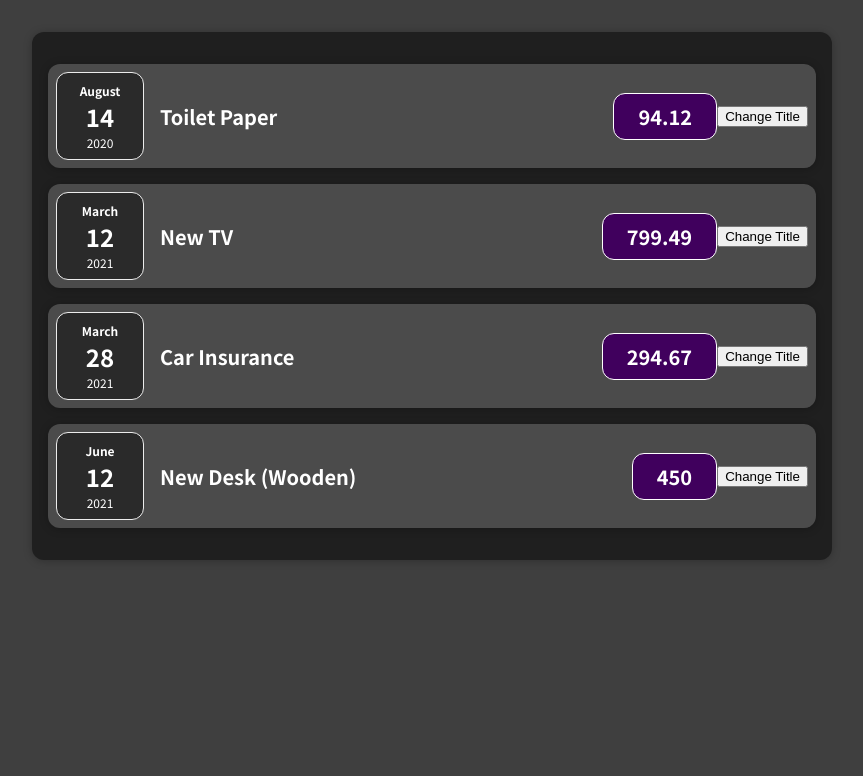
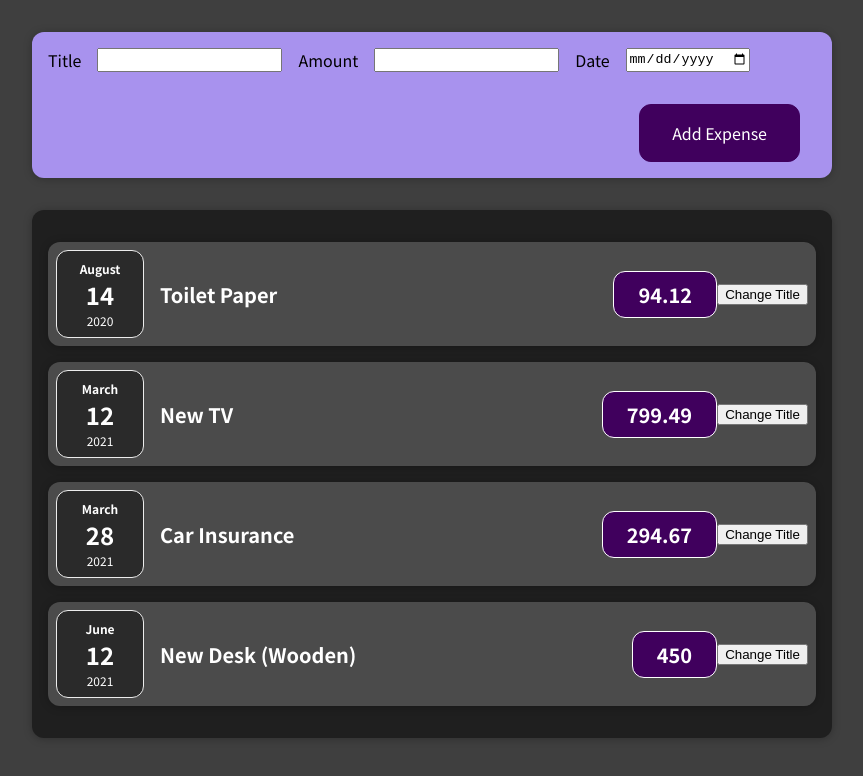
Before and after one commit to ur-git/react-basic-App, a React (Create React App) app: page / in a window 1280 px wide. Shown: the top 776 px of the page, without its empty margins (208-1071 px from the left). Built offline with nearby package versions, Linux system fonts and the light colour scheme.

Commit message:
adding form inputs

```diff
--- a/src/App.js
+++ b/src/App.js
@@ -1,4 +1,5 @@
 import Expenses from "./Components/Expenses/Expenses";
+import NewExpense from "./Components/NewExpense/NewExpense";
 
 function App() {
   const expenses = [
@@ -25,6 +26,7 @@
 
   return (
     <div>
+      <NewExpense></NewExpense>
       <Expenses items={expenses}></Expenses>
     </div>
   );
--- /dev/null
+++ b/src/Components/NewExpense/ExpenseFrom.css
@@ -0,0 +1,26 @@
+.new-expense__controls {
+  display: flex;
+  flex-wrap: wrap;
+  gap: 1rem;
+  margin-bottom: 1rem;
+  text-align: left;
+}
+
+.new-expense__control label {
+  font-weight: bold;
+  margin-bottom: 0.5rem;
+  display: block;
+}
+
+.new-expense__control input {
+  font: inherit;
+  padding: 0.5rem;
+  border-radius: 6px;
+  border: 1px solid #ccc;
+  width: 20rem;
+  max-width: 100%;
+}
+
+.new-expense__actions {
+  text-align: right;
+}
--- /dev/null
+++ b/src/Components/NewExpense/ExpenseFrom.js
@@ -0,0 +1,27 @@
+import "./ExpenseFrom.css";
+
+const ExpenseForm = () => {
+  return (
+    <form>
+      <div className="new-expense__controls">
+        <div className="new-expense__controls">
+          <label>Title</label>
+          <input type="text" />
+        </div>
+        <div className="new-expense__controls">
+          <label>Amount</label>
+          <input type="number" min="0.0" step="0.01" />
+        </div>
+        <div className="new-expense__controls">
+          <label>Date</label>
+          <input type="date" />
+        </div>
+      </div>
+      <div className="new-expense__actions">
+        <button type="submit">Add Expense</button>
+      </div>
+    </form>
+  );
+};
+
+export default ExpenseForm;
--- /dev/null
+++ b/src/Components/NewExpense/NewExpense.css
@@ -0,0 +1,38 @@
+.new-expense {
+  background-color: #a892ee;
+  padding: 1rem;
+  margin: 2rem auto;
+  width: 50rem;
+  max-width: 95%;
+  border-radius: 12px;
+  text-align: center;
+  box-shadow: 0 1px 8px rgba(0, 0, 0, 0.25);
+}
+
+.new-expense button {
+  font: inherit;
+  cursor: pointer;
+  padding: 1rem 2rem;
+  border: 1px solid #40005d;
+  background-color: #40005d;
+  color: white;
+  border-radius: 12px;
+  margin-right: 1rem;
+}
+
+.new-expense button:hover,
+.new-expense button:active {
+  background-color: #510674;
+  border-color: #510674;
+}
+
+.new-expense button.alternative {
+  color: #220131;
+  border-color: transparent;
+  background-color: transparent;
+}
+
+.new-expense button.alternative:hover,
+.new-expense button.alternative:active {
+  background-color: #ddb3f8;
+}
--- /dev/null
+++ b/src/Components/NewExpense/NewExpense.js
@@ -0,0 +1,11 @@
+import "./NewExpense.css";
+import ExpenseForm from "./ExpenseFrom";
+const NewExpense = () => {
+  return (
+    <div className="new-expense">
+      <ExpenseForm></ExpenseForm>
+    </div>
+  );
+};
+
+export default NewExpense;
```
